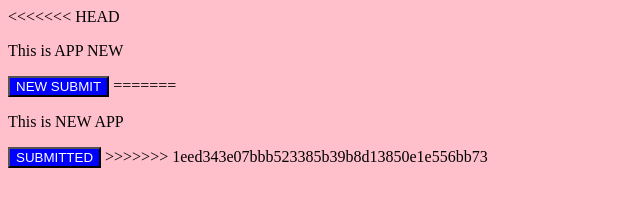
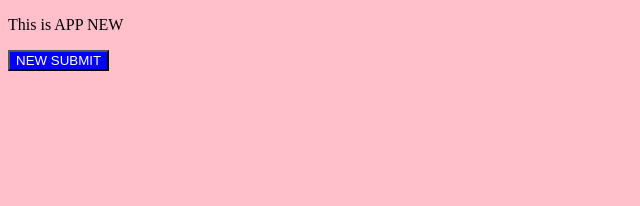
Before and after one commit to nt-squared/git-demo, a plain HTML site: page index.html in a window 1280 px wide. Shown: the whole page, without its empty margins (0-640 px from the left). Drawn offline with Linux system fonts and the light colour scheme.

```diff
--- a/index.html
+++ b/index.html
@@ -11,13 +11,8 @@
 </head>
 
 <body>
-<<<<<<< HEAD
     <p>This is APP NEW</p>
     <button>NEW SUBMIT</button>
-=======
-    <p>This is NEW APP</p>
-    <button>SUBMITTED</button>
->>>>>>> 1eed343e07bbb523385b39b8d13850e1e556bb73
 </body>
 
 </html>
```
Also changed, not shown: 1 other file.
